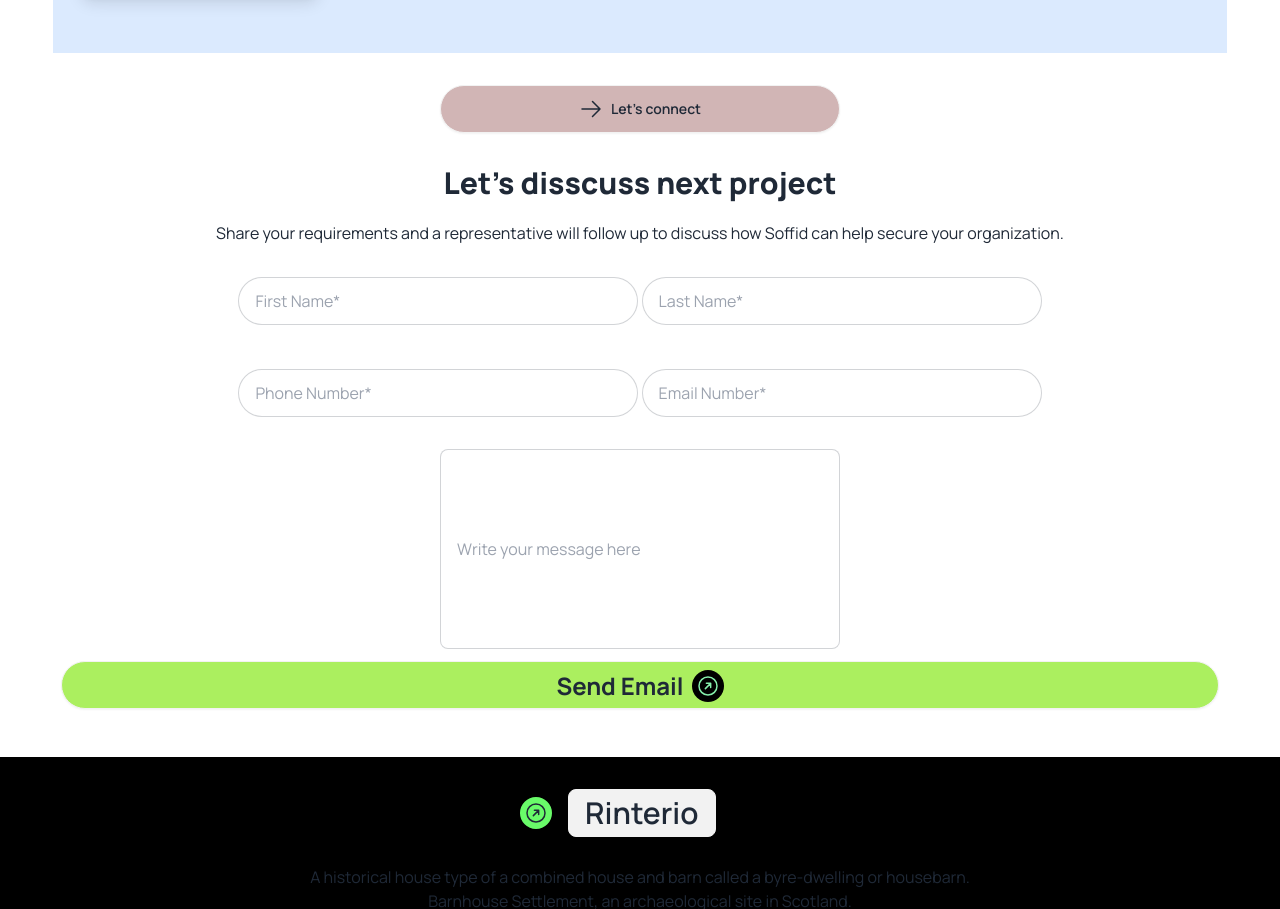
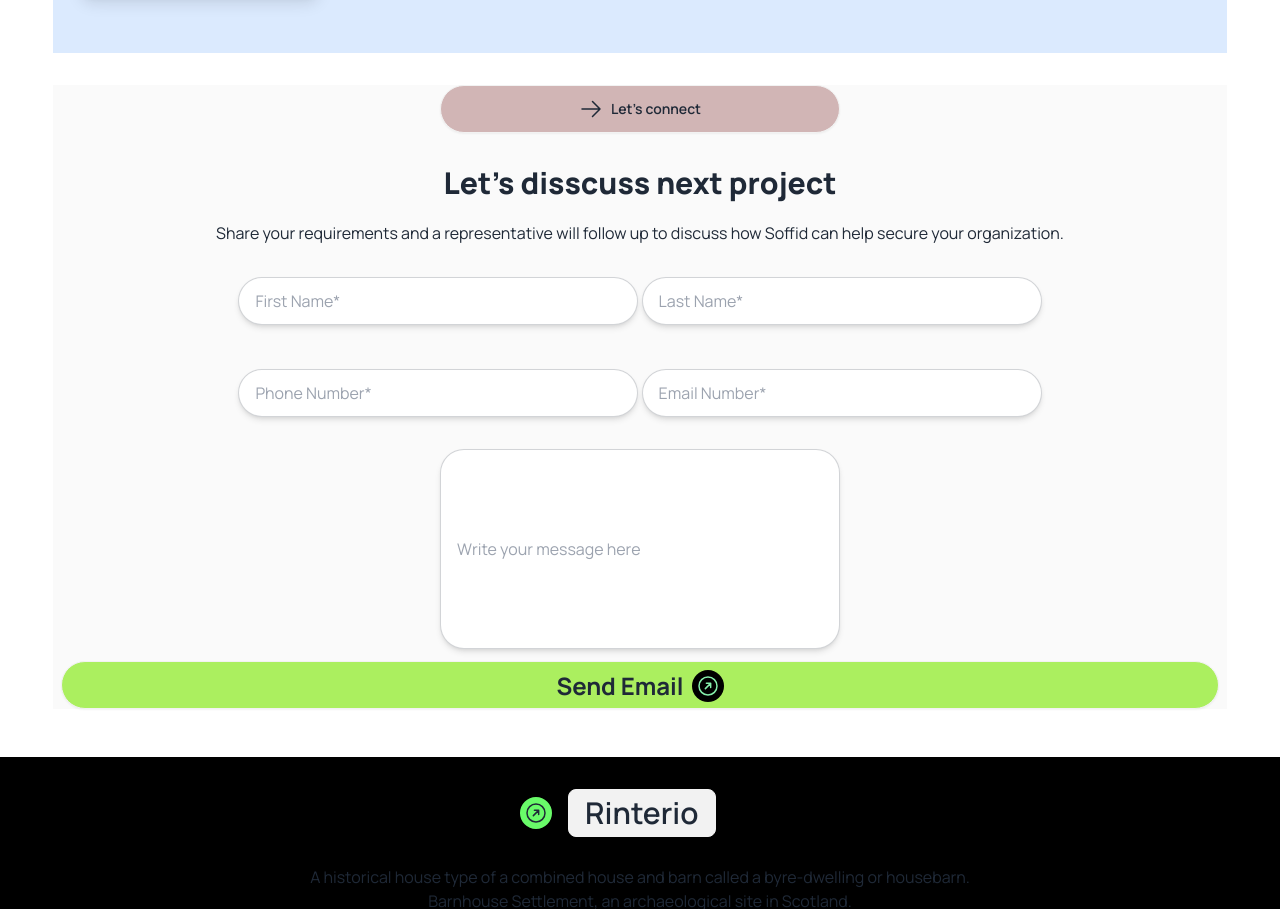
Before and after one commit to nawshinsprogrammer/work-station-4, a plain HTML site: page index.html in a window 1280 px wide. Shown: the part 2858-3767 px from the top of the page. Drawn offline with nearby package versions, Linux system fonts and the light colour scheme.

```diff
--- a/index.html
+++ b/index.html
@@ -28,7 +28,7 @@
 
 </head>
 <body class="font-Family">
-  <header>
+  <header >
 
     <nav class=" lg:w-11/12 mx-auto">
         <div class="navbar bg-base-100">
@@ -348,7 +348,9 @@
     </section>
 
 
-      <section class="my-8 lg: w-11/12 mx-auto">
+      <section class="my-8 lg: w-11/12 mx-auto bg-zinc-50">
+
+
 
         <div class="text-center">
    <button class="btn rounded-full lg: w-[400px] items-center bg-[#d1b5b5] mx-12  mb-3 my-auto">
@@ -366,11 +368,11 @@
       <input
       type="text"
       placeholder="First Name*"
-      class="input input-bordered w-[400px] rounded-3xl  my-3" />
+      class="input input-bordered w-[400px] rounded-3xl shadow-md  my-3" />
       <input
       type="text"
       placeholder="Last Name*"
-      class="input input-bordered w-[400px] rounded-3xl  ">
+      class="input input-bordered w-[400px] rounded-3xl shadow-md">
 
 
      </div>
@@ -379,19 +381,19 @@
       <input
       type="text"
       placeholder="Phone Number*"
-      class="input input-bordered w-[400px] rounded-3xl my-3 " />
+      class="input input-bordered w-[400px] rounded-3xl  shadow-md my-3 " />
 
       <input
       type="text"
       placeholder="Email Number*"
-      class="input input-bordered w-[400px] rounded-3xl  " />
+      class="input input-bordered w-[400px] rounded-3xl shadow-md  " />
 
      </div>
 
      <div class="">
       <input    type="text"
       placeholder="Write your message here"
-      class="input input-bordered  h-[200px]  w-[400px] "/>
+      class="input input-bordered  h-[200px]  w-[400px]  rounded-3xl shadow-md "/>
 
      </div>
      <div class="">
```
